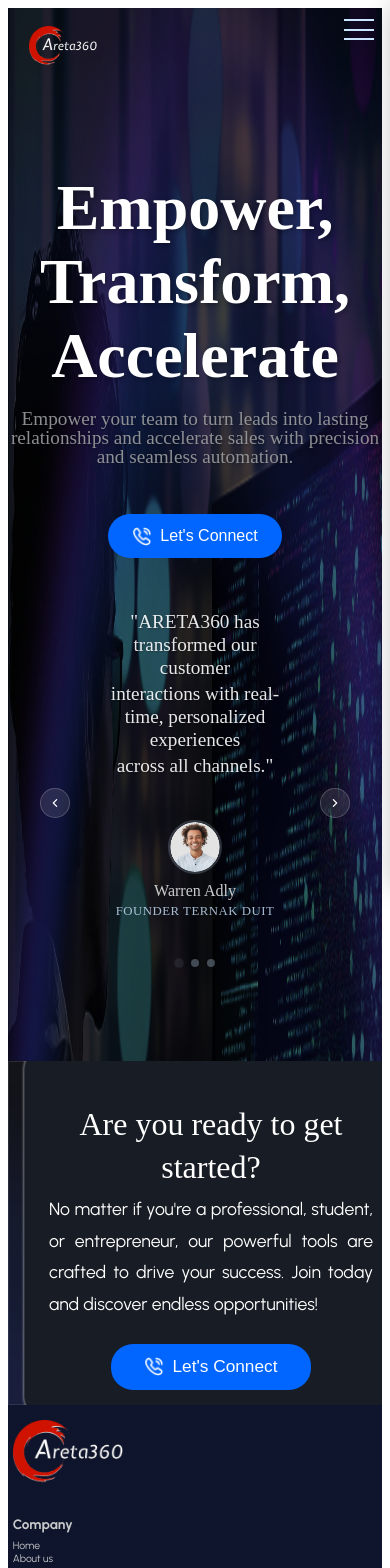
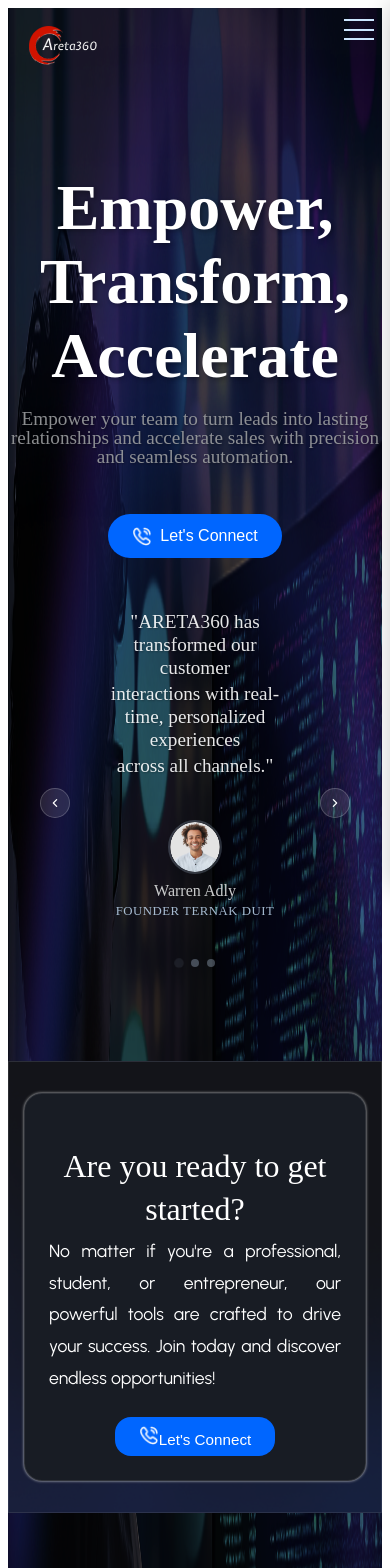
Before and after one commit to ManivelCM/Areta360-website, a React (Create React App) app: page / in a window 390 px wide. Shown: the top 1568 px of the page. Built offline with nearby package versions, Linux system fonts and the light colour scheme.

Commit message:
Final mobile UI fixes and env variable improvements for email accounts

```diff
--- a/server.js
+++ b/server.js
@@ -56,8 +56,8 @@
 const hrTransporter = nodemailer.createTransport({
   service: 'gmail',
   auth: {
-    user: 'hr@areta360.com',
-    pass: 'eroy enyk gsey zaxl'
+    user: process.env.HR_EMAIL_USER,
+    pass: process.env.HR_EMAIL_PASS
   }
 });
 
--- a/src/components/css/AboutUs.css
+++ b/src/components/css/AboutUs.css
@@ -74,9 +74,9 @@
 
 .who-we-are-section {
   position: absolute;
-  left: 45%;
+  /*left: 45%;*/
   top: 260px;
-  transform: translateX(-50%);
+ /* transform: translateX(-50%);*/
   width: 80%;
   height: 250px;
   padding: 3rem;
@@ -128,9 +128,26 @@
 @media (max-width: 768px) {
   .image-container {
     width: 95%;
-    height: 500px;
+    height: 800px;
   }
 
+  .section-label {
+    color: rgba(255, 255, 255, 0.8);
+    font-size: 0.9rem;
+    padding: 0.5rem 1.5rem;
+    background: rgba(255, 255, 255, 0.1);
+    border-radius: 20px;
+    display: inline-block;
+    width: fit-content;
+    letter-spacing: 1px;
+    margin-left: 50px !important;
+
+}
+.aboutus-box-text {
+  display: inline-block;
+  text-align: left;
+  margin-left: 10px !important;
+}
   .who-we-are-section {
     width: 90%;
     padding: 2rem;
--- a/src/components/css/Career.css
+++ b/src/components/css/Career.css
@@ -292,7 +292,7 @@
   width: 100%;
   max-width: 1208px;
   margin: -0.1rem auto 0;
-  height: 280px;
+  height: auto;
   padding: 2rem 1rem;
   border-radius: 0;
   position: relative;
--- a/src/components/css/HomeScreen.css
+++ b/src/components/css/HomeScreen.css
@@ -397,7 +397,7 @@
   .bottom-box {
     width: 100vw;
     max-width: 100vw;
-    margin: 0 -2vw 1.5rem -2vw;
+    margin: 2rem auto 3rem auto;
     padding: 0;
     background: none;
     box-shadow: none;
@@ -447,3 +447,62 @@
     border-radius: 22px;
   }
 }
+
+@media (max-width: 480px) {
+  html, body, #root, .App, .home-container, .page-content {
+    height: auto !important;
+    min-height: 100vh !important;
+    overflow: visible !important;
+  }
+  .home-container, .page-content {
+    padding-bottom: 8rem !important; /* Large enough for the button */
+  }
+  .bottom-box {
+    width: 98vw;
+    max-width: 98vw;
+    height: auto;
+    min-width: unset;
+    padding: 2rem 0.5rem;
+    margin: 1.2rem auto 1.5rem auto;
+    border-radius: 12px;
+    font-size: 0.95rem;
+    box-sizing: border-box;
+    background: #181c24;
+    min-height: unset;
+    display: block;
+  }
+  .box-content {
+    padding: 0.2rem 0.02rem;
+    font-size: 0.95rem;
+    text-align: center;
+    width: 100%;
+    max-width: 100%;
+    box-sizing: border-box;
+  }
+  .bottom-box h2, .bottom-box h3 {
+    font-size: 1.05rem;
+    margin-bottom: 0.4rem;
+    word-break: break-word;
+    max-width: 100%;
+  }
+  .box-content p {
+    font-size: 0.92rem;
+    margin-bottom: 0.5rem;
+    word-break: break-word;
+    white-space: normal;
+    max-width: 100%;
+    box-sizing: border-box;
+    overflow-wrap: break-word;
+  }
+  .box-content .custom-button {
+    width: 100%;
+    max-width: 160px;
+    font-size: 0.95rem;
+    padding: 0.5rem 0;
+    border-radius: 16px;
+    min-width: 0;
+    box-sizing: border-box;
+    margin: 0.2rem auto 0.2rem auto;
+    display: block;
+  }
+}
--- a/src/components/css/Leadership.css
+++ b/src/components/css/Leadership.css
@@ -184,9 +184,9 @@
 
 @media (max-width: 480px) {
   .profile-card {
-    padding: 0.6rem;
     gap: 0.7rem;
   }
+
   .profile-image {
     width: 60px;
     height: 60px;
--- a/src/components/css/Services.css
+++ b/src/components/css/Services.css
@@ -193,6 +193,33 @@
   }
 }
 
+@media (max-width: 480px) {
+  .services-grid {
+    flex-direction: column;
+    gap: 1.5rem;
+    margin-top: 0.5rem;
+  }
+  .services-image {
+    max-width: 100%;
+    height: auto;
+    margin: 0 auto 1.2rem auto;
+    display: flex;
+    justify-content: center;
+    align-items: center;
+  }
+  .services-image img {
+    width: 80vw;
+    max-width: 220px;
+    height: auto;
+    margin: 0;
+    display: block;
+  }
+  .services-descriptions {
+    margin-top: 0;
+    gap: 1.2rem;
+  }
+}
+
 @keyframes fadeIn {
   from { opacity: 0; }
   to { opacity: 1; }
```
